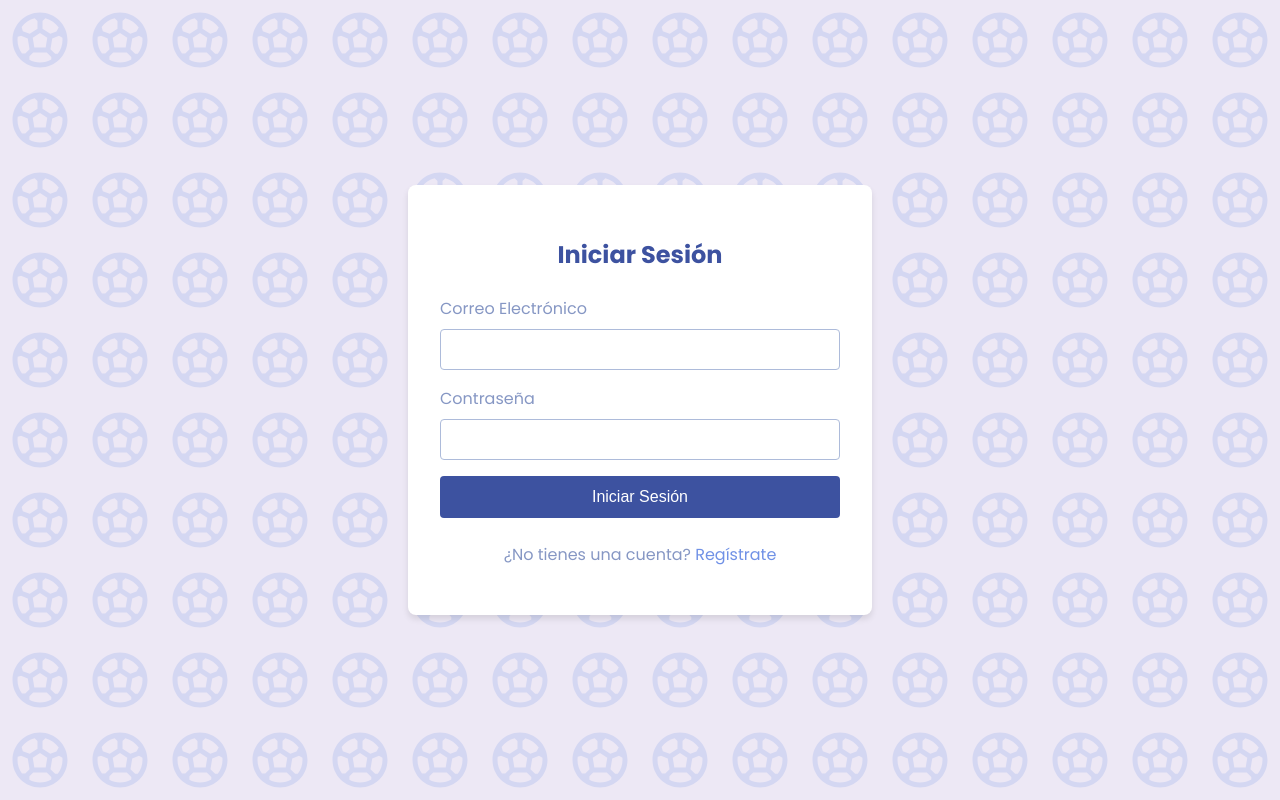
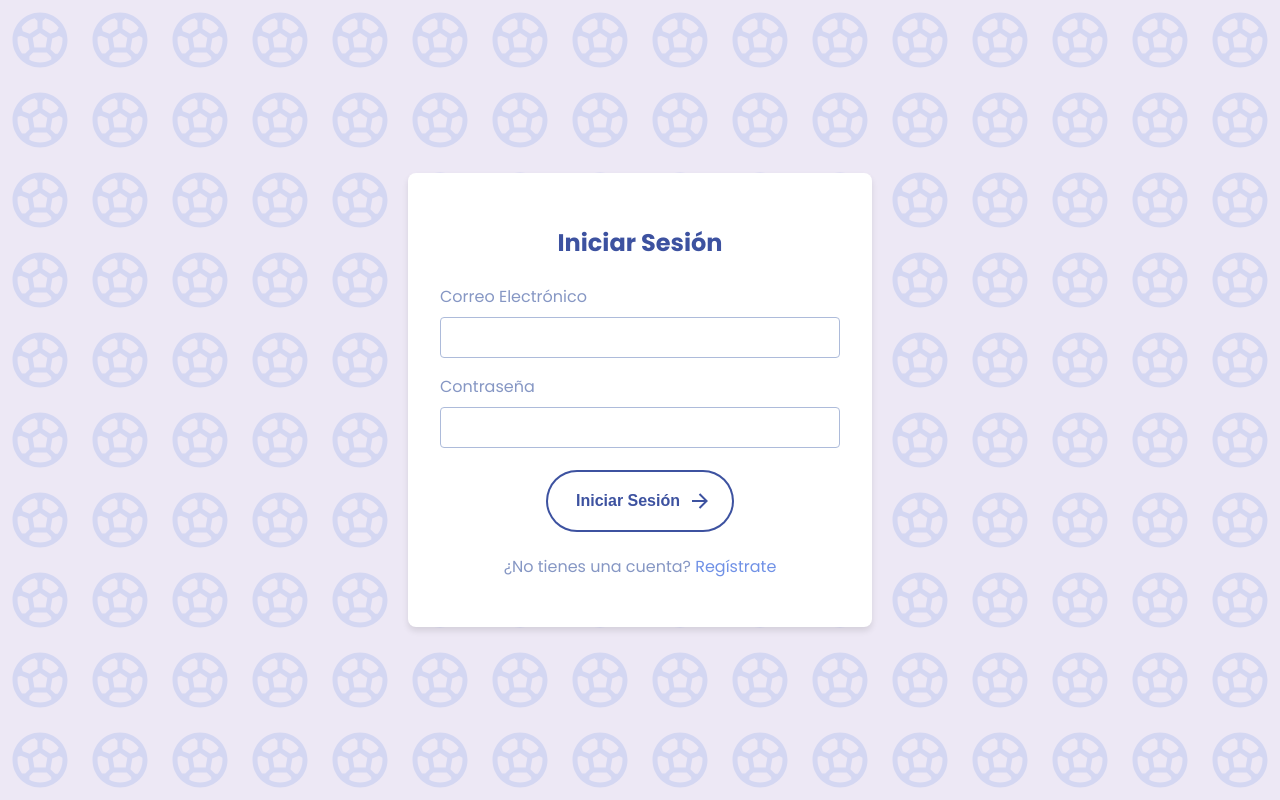
Before and after one commit to FtoledoP/balonix-web, an Angular app: page /login in a window 1280 px wide. Built offline with nearby package versions, Linux system fonts and the light colour scheme; no server answers.

Commit message:
Added nice button

```diff
--- a/src/app/auth/login/login.component.html
+++ b/src/app/auth/login/login.component.html
@@ -9,7 +9,22 @@
     <label for="password">Contraseña</label>
     <input type="password" id="password" name="password" [(ngModel)]="password" required>
   </div>
-  <button type="submit">Iniciar Sesión</button>
+    <div class="button-container">
+      <button class="animated-button">
+        <svg viewBox="0 0 24 24" class="arr-2" xmlns="http://www.w3.org/2000/svg">
+          <path
+            d="M16.1716 10.9999L10.8076 5.63589L12.2218 4.22168L20 11.9999L12.2218 19.778L10.8076 18.3638L16.1716 12.9999H4V10.9999H16.1716Z"
+          ></path>
+        </svg>
+        <span class="text">Iniciar Sesión</span>
+        <span class="circle"></span>
+        <svg viewBox="0 0 24 24" class="arr-1" xmlns="http://www.w3.org/2000/svg">
+          <path
+            d="M16.1716 10.9999L10.8076 5.63589L12.2218 4.22168L20 11.9999L12.2218 19.778L10.8076 18.3638L16.1716 12.9999H4V10.9999H16.1716Z"
+          ></path>
+        </svg>
+      </button>
+    </div>
 </form>
 <p>¿No tienes una cuenta? <a routerLink="/register">Regístrate</a></p>
 </div>
--- a/src/app/auth/login/login.component.scss
+++ b/src/app/auth/login/login.component.scss
@@ -57,20 +57,98 @@
     }
   }
 
-  button {
-    width: 100%;
-    padding: 0.75rem;
-    border: none;
-    border-radius: 4px;
+  .animated-button {
+    position: relative;
+    display: flex;
+    align-items: center;
+    gap: 4px;
+    padding: 16px 36px;
+    border: 4px solid;
+    border-color: transparent;
+    font-size: 16px;
+    background-color: inherit;
+    border-radius: 100px;
+    font-weight: 600;
+    color: var(--primary-color);
+    box-shadow: 0 0 0 2px var(--primary-color);
+    cursor: pointer;
+    overflow: hidden;
+    transition: all 0.6s cubic-bezier(0.23, 1, 0.32, 1);
+  }
+
+  .animated-button svg {
+    position: absolute;
+    width: 24px;
+    fill: var(--primary-color);
+    z-index: 9;
+    transition: all 0.8s cubic-bezier(0.23, 1, 0.32, 1);
+  }
+
+  .animated-button .arr-1 {
+    right: 16px;
+  }
+
+  .animated-button .arr-2 {
+    left: -25%;
+  }
+
+  .animated-button .circle {
+    position: absolute;
+    top: 50%;
+    left: 50%;
+    transform: translate(-50%, -50%);
+    width: 20px;
+    height: 20px;
     background-color: var(--primary-color);
-    color: white;
-    font-size: 1rem;
-    cursor: pointer;
-    transition: background-color 0.3s;
+    border-radius: 50%;
+    opacity: 0;
+    transition: all 0.8s cubic-bezier(0.23, 1, 0.32, 1);
+  }
 
-    &:hover {
-      background-color: var(--secondary-color);
-    }
+  .animated-button .text {
+    position: relative;
+    z-index: 1;
+    transform: translateX(-12px);
+    transition: all 0.8s cubic-bezier(0.23, 1, 0.32, 1);
+  }
+
+  .animated-button:hover {
+    box-shadow: 0 0 0 12px transparent;
+    color: #fff;
+    border-radius: 12px;
+  }
+
+  .animated-button:hover .arr-1 {
+    right: -25%;
+  }
+
+  .animated-button:hover .arr-2 {
+    left: 16px;
+  }
+
+  .animated-button:hover .text {
+    transform: translateX(12px);
+  }
+
+  .animated-button:hover svg {
+    fill: #fff;
+  }
+
+  .animated-button:active {
+    scale: 0.95;
+    box-shadow: 0 0 0 4px var(--primary-color);
+  }
+
+  .animated-button:hover .circle {
+    width: 220px;
+    height: 220px;
+    opacity: 1;
+  }
+
+  .button-container {
+    display: flex;
+    justify-content: center;
+    margin-top: 1.5rem;
   }
 
   p {
```
